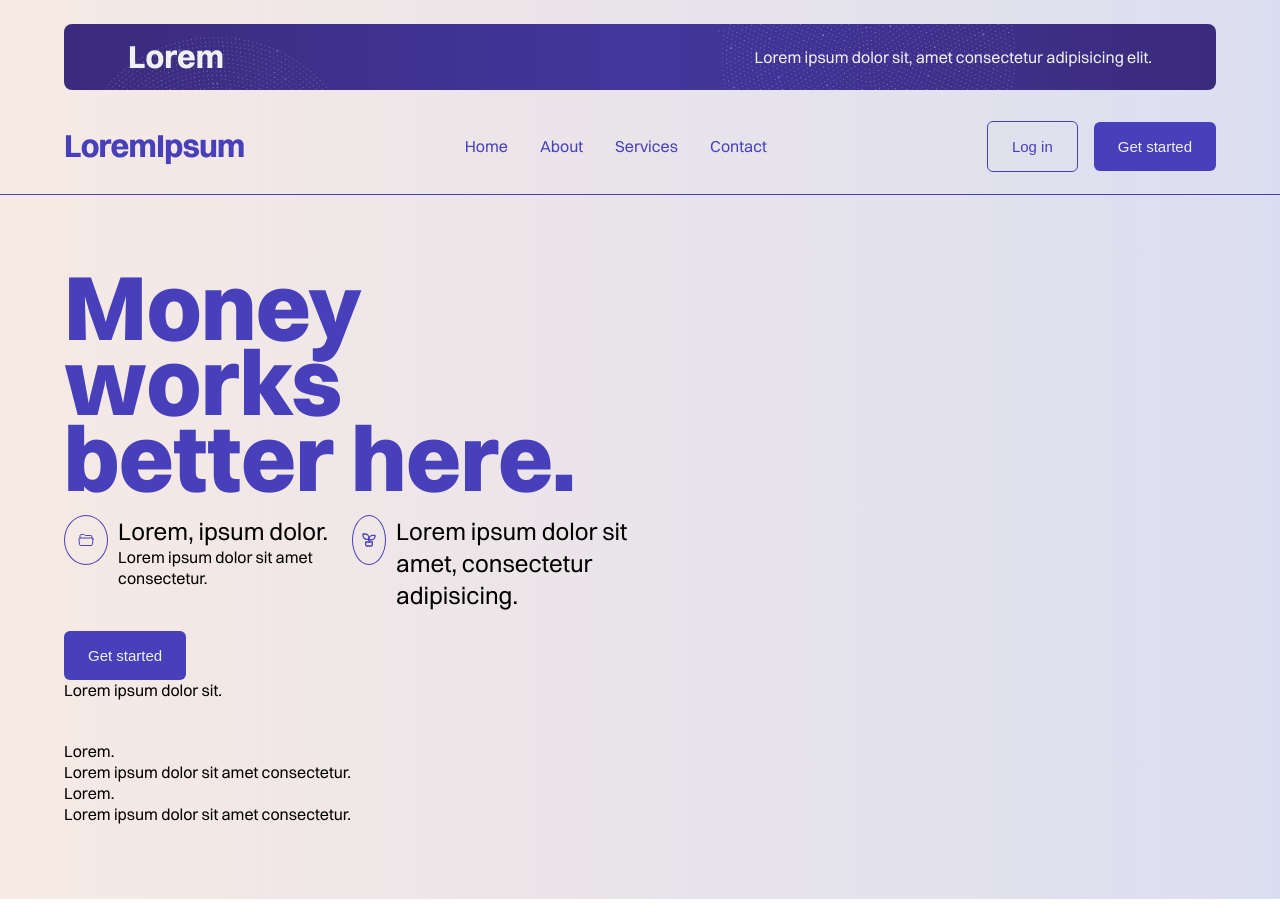
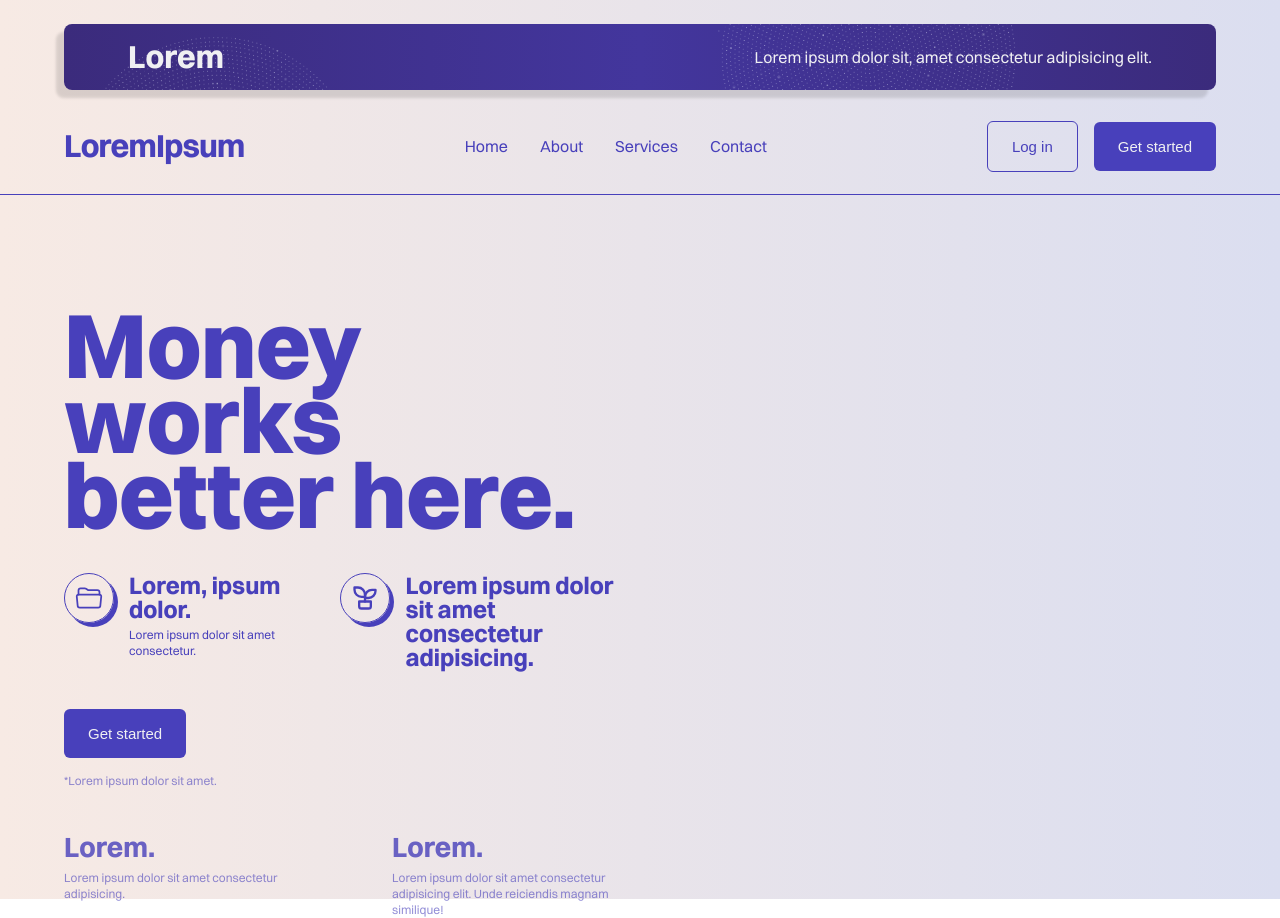
Before and after one commit to ayushcodes0/Tj-Frontend, a React (Vite) app: page / in a window 1280 px wide. Built offline with nearby package versions, Linux system fonts and the light colour scheme.

Commit message:
hero section left completed

```diff
--- a/src/components/TopBanner/TopBanner.module.css
+++ b/src/components/TopBanner/TopBanner.module.css
@@ -9,6 +9,7 @@
     border-radius: 8px;
     overflow: hidden;
     position: relative;
+    box-shadow: -8px 8px 3px rgba(0, 0, 0, 0.12);
 }
 
 .heading{
--- a/src/pages/LandingPage/LandingPage.module.css
+++ b/src/pages/LandingPage/LandingPage.module.css
@@ -28,14 +28,17 @@
 .heroSectionLeft{
     display: flex;
     flex-direction: column;
+    justify-content: space-between;
     gap: 40px;
     width: 50%;
+    height: 100%;
+    padding-top: 80px;
 }
 
 .mainHeading{
     display: flex;
     flex-direction: column;
-    gap: 20px;
+    gap: 40px;
 }
 
 .topHeading{
@@ -49,36 +52,96 @@
     display: flex;
     align-items: start;
     position: relative;
+    /* gap: 15px; */
 }
 
 .middleHeadingLeft{
     display: flex;
-    gap: 10px;
-    width: 50%;
+    gap: 15px;
+    width: 48%;
 }
 
 .middleHeadingRight{
     display: flex;
-    gap: 10px;
+    gap: 15px;
     width: 50%;
 }
 
-.middleHeadingIcon{
+.middleHeadingIcon {
     border: 1px solid var(--primary-text);
     border-radius: 50%;
     display: flex;
     justify-content: center;
     align-items: center;
-    padding: 8px;
     width: 50px;
     height: 50px;
+    min-width: 50px;
+    min-height: 50px;
+    padding: 0;
+    box-shadow: 4px 4px 0 0 var(--primary-text);
 }
 
 .folderIcon{
     color: var(--primary-text);
+    width: 28px;
+    height: 28px;
+    font-weight: 100;
+
+}
+
+.middleHeadingText{
+    display: flex;
+    flex-direction: column;
+    gap: 6px;
 
 }
 
 .middleSubHeading{
     font-size: 24px;
+    font-weight: 700;
+    color: var(--primary-text);
+    line-height: 1.5rem;
 }
+
+.middleSubText{
+    font-size: 12px;
+    color: var(--primary-text);
+}
+
+.ctaContainer{
+    display: flex;
+    flex-direction: column;
+    gap: 15px;
+}
+
+.ctaText{
+    font-size: 12px;
+    color: var(--primary-text);
+    opacity: .6;
+}
+
+.headingBottom{
+    display: flex;
+    align-items: start;
+    gap: 80px;
+}
+
+.bottomLeft, .bottomRight{
+    display: flex;
+    flex-direction: column;
+    gap: 4px;
+    width: 50%;
+}
+
+.bottomHeading{
+    font-size: 28px;
+    font-weight: 700;
+    color: var(--primary-text);
+    opacity: .8;
+}
+
+.bottomSubHeading{
+    font-size: 12px;
+    color: var(--primary-text);
+    opacity: .6;
+}
--- a/src/pages/LandingPage/LandingPage.tsx
+++ b/src/pages/LandingPage/LandingPage.tsx
@@ -30,22 +30,22 @@ const LandingPage = () => {
                 </div>
                 <div className={Styles.middleHeadingRight}>
                   <div className={Styles.middleHeadingIcon}><TbPlant className={Styles.folderIcon}/></div>
-                  <p className={Styles.middleSubHeading}>Lorem ipsum dolor sit amet, consectetur adipisicing.</p>
+                  <p className={Styles.middleSubHeading}>Lorem ipsum dolor <br /> sit amet consectetur adipisicing.</p>
                 </div>
               </div>
               <div className={Styles.ctaContainer}>
                 <div className={Styles.ctaButton}><FilledButton text='Get started'/></div>
-                <p className={Styles.ctaText}>Lorem ipsum dolor sit.</p>
+                <p className={Styles.ctaText}>*Lorem ipsum dolor sit amet.</p>
               </div>
             </div>
             <div className={Styles.headingBottom}>
               <div className={Styles.bottomLeft}>
                 <p className={Styles.bottomHeading}>Lorem.</p>
-                <p className={Styles.bottomSubHeading}>Lorem ipsum dolor sit amet consectetur.</p>
+                <p className={Styles.bottomSubHeading}>Lorem ipsum dolor sit amet consectetur adipisicing.</p>
               </div>
               <div className={Styles.bottomRight}>
                 <p className={Styles.bottomHeading}>Lorem.</p>
-                <p className={Styles.bottomSubHeading}>Lorem ipsum dolor sit amet consectetur.</p>
+                <p className={Styles.bottomSubHeading}>Lorem ipsum dolor sit amet consectetur <br /> adipisicing elit. Unde reiciendis magnam similique!</p>
               </div>
             </div>
           </div>
```
